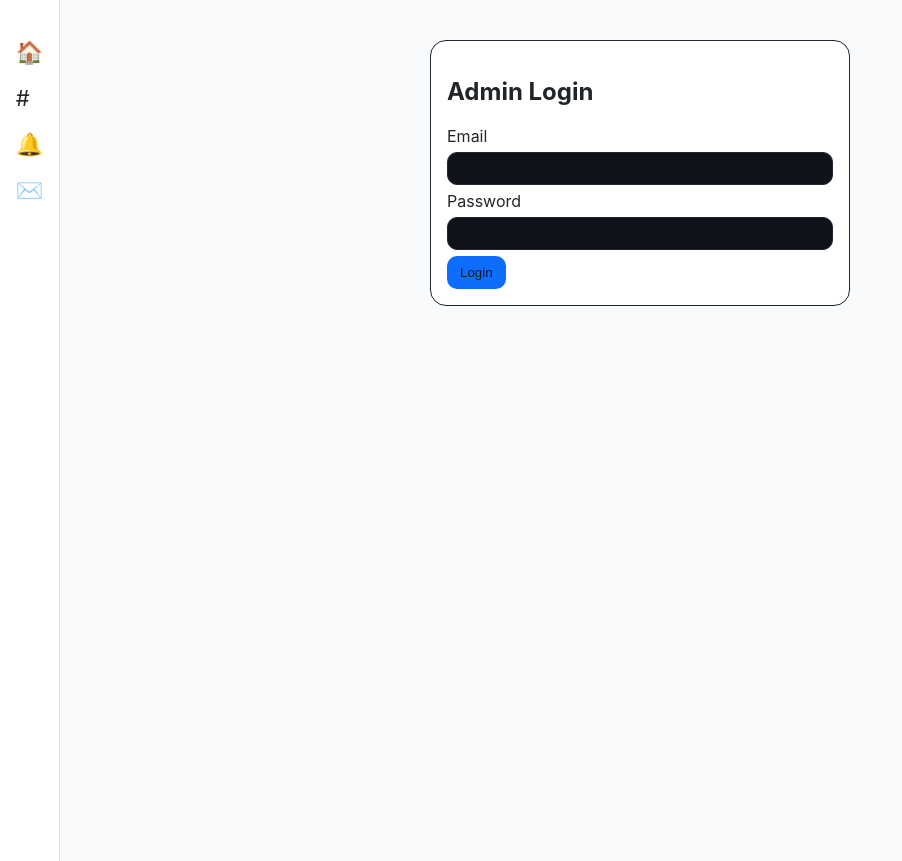
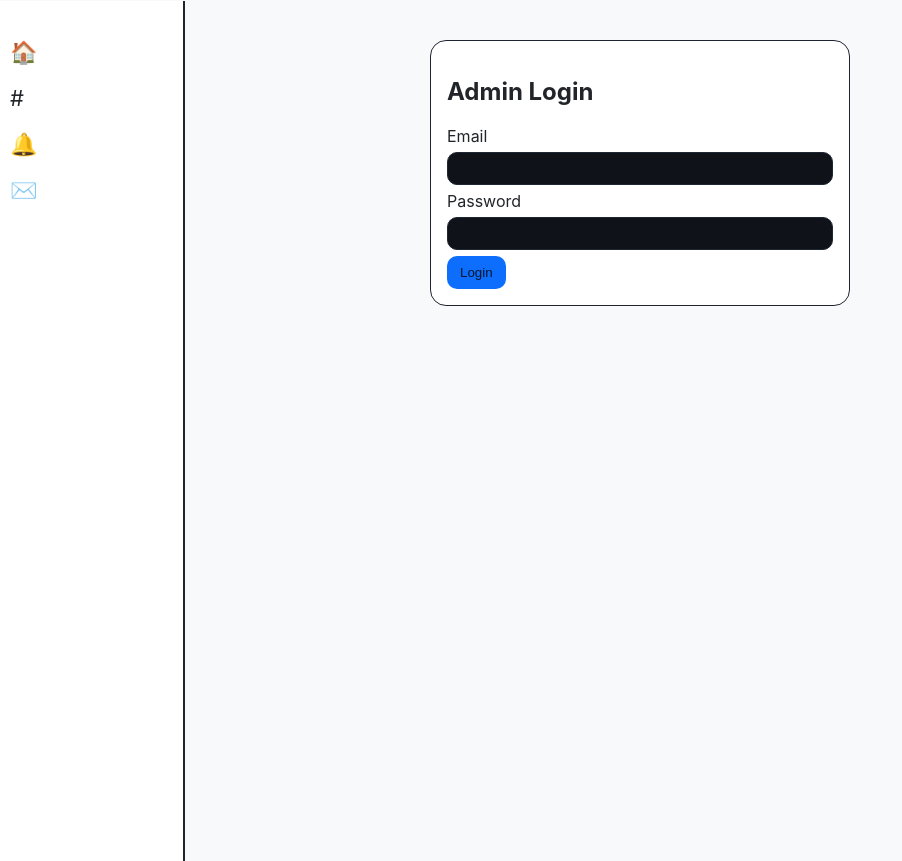
Before and after one commit to HeadlineToday/accb, a Flask app: page /admin/login in a window 1280 px wide. Shown: the part 61-922 px from the top of the page, without its empty margins (0-902 px from the left). Run offline with Flask 3, Linux system fonts and the light colour scheme; data that the repository does not hold is empty.

Commit message:
Update styles.css

```diff
--- a/static/styles.css
+++ b/static/styles.css
@@ -12,15 +12,15 @@
 .flash{padding:10px 12px;margin:8px 0;border-radius:10px}
 .flash.ok{background:#102a1a;border:1px solid #1e6a3e}
 .flash.error{background:#2a1010;border:1px solid #6a1e1e}
-.composer{background:var(--card);border:1px solid #1e2430;border-radius:16px;padding:12px 12px 8px;margin-bottom:16px}
+.composer{background:var(--card);border:1px solid;border-radius:16px;padding:12px 12px 8px;margin-bottom:20px; box-shadow: 4px 4px;}
 .composer-head{display:flex;gap:10px;align-items:center;margin-bottom:8px}
 .avatar{width:36px;height:36px;border-radius:50%;background:#1f2735;display:grid;place-items:center;font-weight:700}
 .info .tag{font-weight:600}
 .info .hint{font-size:12px;color:var(--muted)}
 textarea{width:100%;background:#0f1319;border:1px solid #1f2633;color:var(--text);border-radius:12px;padding:10px;resize:vertical}
 .composer-actions{display:flex;justify-content:space-between;align-items:center;margin-top:8px}
-.feed{display:grid;gap:12px}
-.card{background:var(--card);border:1px solid #1e2430;border-radius:16px;padding:12px}
+.feed{display:grid;gap:18px}
+.card{background:var(--card);border:1px solid ;border-radius:16px;padding:12px; box-shadow: 4px 4px;}
 .card-head{display:flex;align-items:center;gap:10px}
 .card-head .status{margin-left:auto;color:var(--muted);font-size:12px}
 .card .text{white-space:pre-wrap;margin:8px 0}
@@ -144,16 +144,17 @@ body {
 /* ✅ Permanent Sidebar (only for desktop) */
 .permanent-sidebar {
   position: fixed;
-  top: 60px; /* below top navbar */
+  top: 62px; /* below top navbar */
   left: 0;
-  width: 60px;
+  width: 185px;
   height: 100%;
   background: var(--card);
   display: flex;
   flex-direction: column;
-  align-items: center;
-  padding-top: 20px;
-  border-right: 1px solid #ddd;
+  align-items: left;
+  padding-left: 10px;
+  padding-top: 18px;
+  border-right: 2px solid #1e2430;
 }
 
 .permanent-sidebar ul {
```
